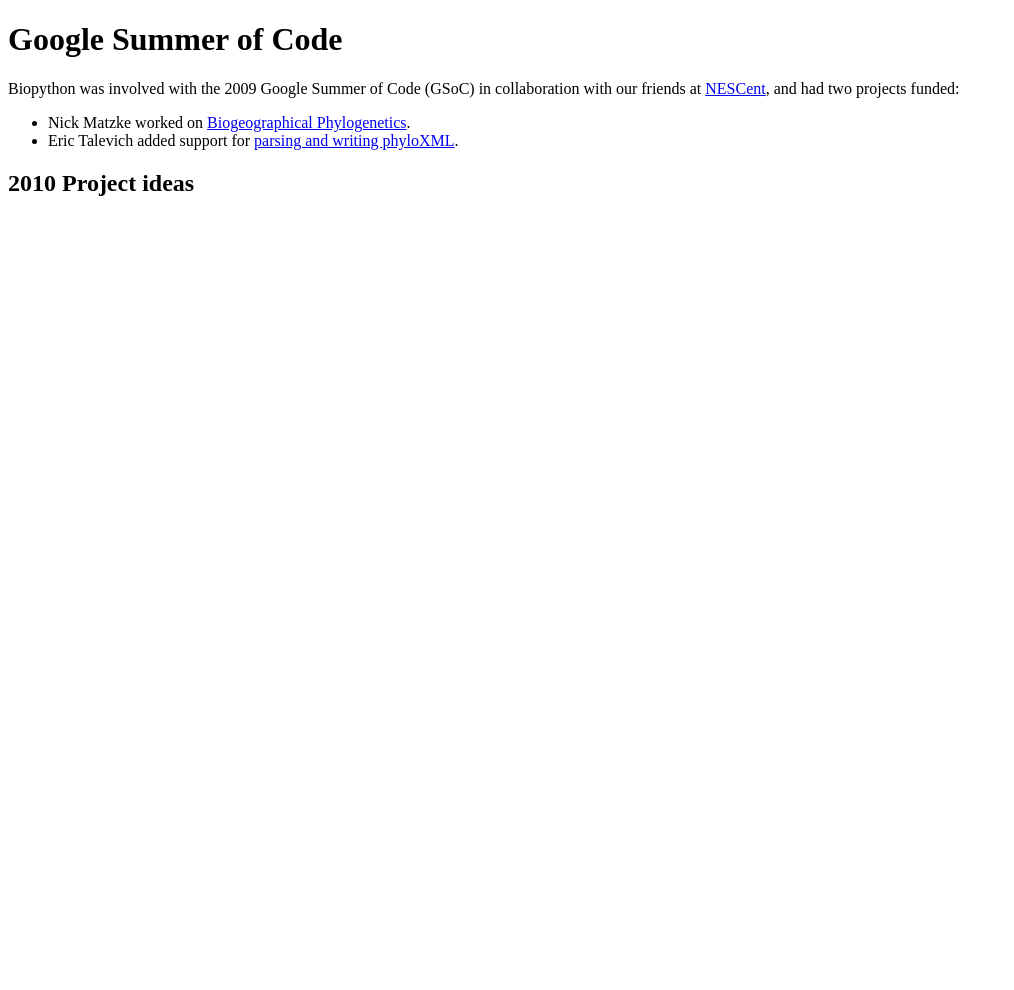
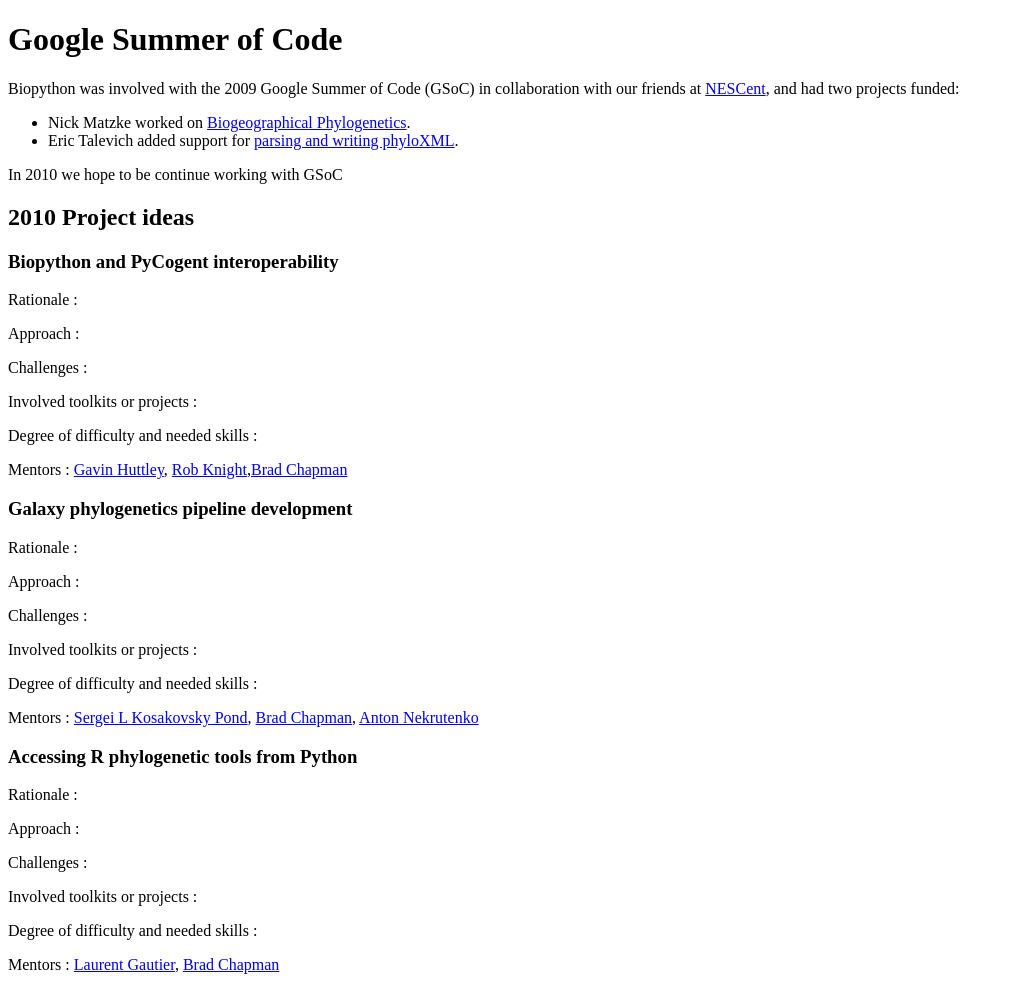
Before and after one commit to biopython/biopython.github.io, a Jekyll site: the page built from wiki/Google_Summer_of_Code.md, in a window 1280 px wide. Shown: the whole page, without its empty margins (0-1014 px from the left). Built offline with Jekyll 4.4.1, drawn with Linux system fonts in a browser that asks for light colours; before the commit the page ends 900 px from its top, so only the background shows below that.

Commit message:
Change to wiki page

```diff
--- a/wiki/Google_Summer_of_Code.md
+++ b/wiki/Google_Summer_of_Code.md
@@ -14,5 +14,79 @@ had two projects funded:
 -   Eric Talevich added support for [parsing and writing
     phyloXML](https://www.nescent.org/wg_phyloinformatics/Phyloinformatics_Summer_of_Code_2009#Biopython_support_for_parsing_and_writing_phyloXML).
 
+In 2010 we hope to be continue working with GSoC
+
 2010 Project ideas
 ------------------
+
+### Biopython and PyCogent interoperability
+
+Rationale :
+
+<!-- -->
+
+Approach :
+
+<!-- -->
+
+Challenges :
+
+<!-- -->
+
+Involved toolkits or projects :
+
+<!-- -->
+
+Degree of difficulty and needed skills :
+
+<!-- -->
+
+Mentors : [Gavin Huttley](http://jcsmr.anu.edu.au/org/dmb/compgen/), [Rob Knight](http://chem.colorado.edu/index.php?option=com_content&view=article&id=263:rob-knight),[Brad Chapman](http://bcbio.wordpress.com)
+
+### Galaxy phylogenetics pipeline development
+
+Rationale :
+
+<!-- -->
+
+Approach :
+
+<!-- -->
+
+Challenges :
+
+<!-- -->
+
+Involved toolkits or projects :
+
+<!-- -->
+
+Degree of difficulty and needed skills :
+
+<!-- -->
+
+Mentors : [Sergei L Kosakovsky Pond](http://www.hyphy.org/sergei/), [Brad Chapman](http://bcbio.wordpress.com), [Anton Nekrutenko](http://www.bx.psu.edu/~anton/)
+
+### Accessing R phylogenetic tools from Python
+
+Rationale :
+
+<!-- -->
+
+Approach :
+
+<!-- -->
+
+Challenges :
+
+<!-- -->
+
+Involved toolkits or projects :
+
+<!-- -->
+
+Degree of difficulty and needed skills :
+
+<!-- -->
+
+Mentors : [Laurent Gautier](http://dk.linkedin.com/pub/laurent-gautier/8/81/869), [Brad Chapman](http://bcbio.wordpress.com)
```
Also changed, not shown: 1 other file.
